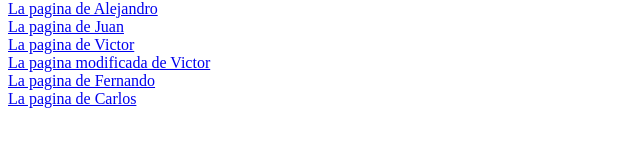
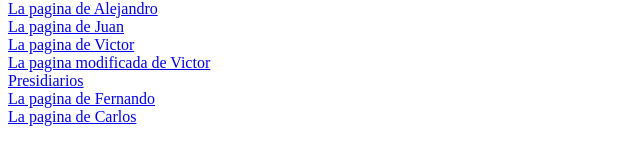
Before and after one commit to vmprieto/para_fork, a plain HTML site: page index.html in a window 1280 px wide. Shown: the part 400-564 px from the top of the page, without its empty margins (0-640 px from the left). Drawn offline with Linux system fonts and the light colour scheme.

Commit message:
Modificado index

```diff
--- a/index.html
+++ b/index.html
@@ -46,6 +46,11 @@
 									</a>
 								</div>
 								<div>
+									<a href="victor3.html">
+										Presidiarios
+									</a>
+								</div>
+								<div>
 									<a href="fernando.html">
 										La pagina de Fernando
 									</a>
```
